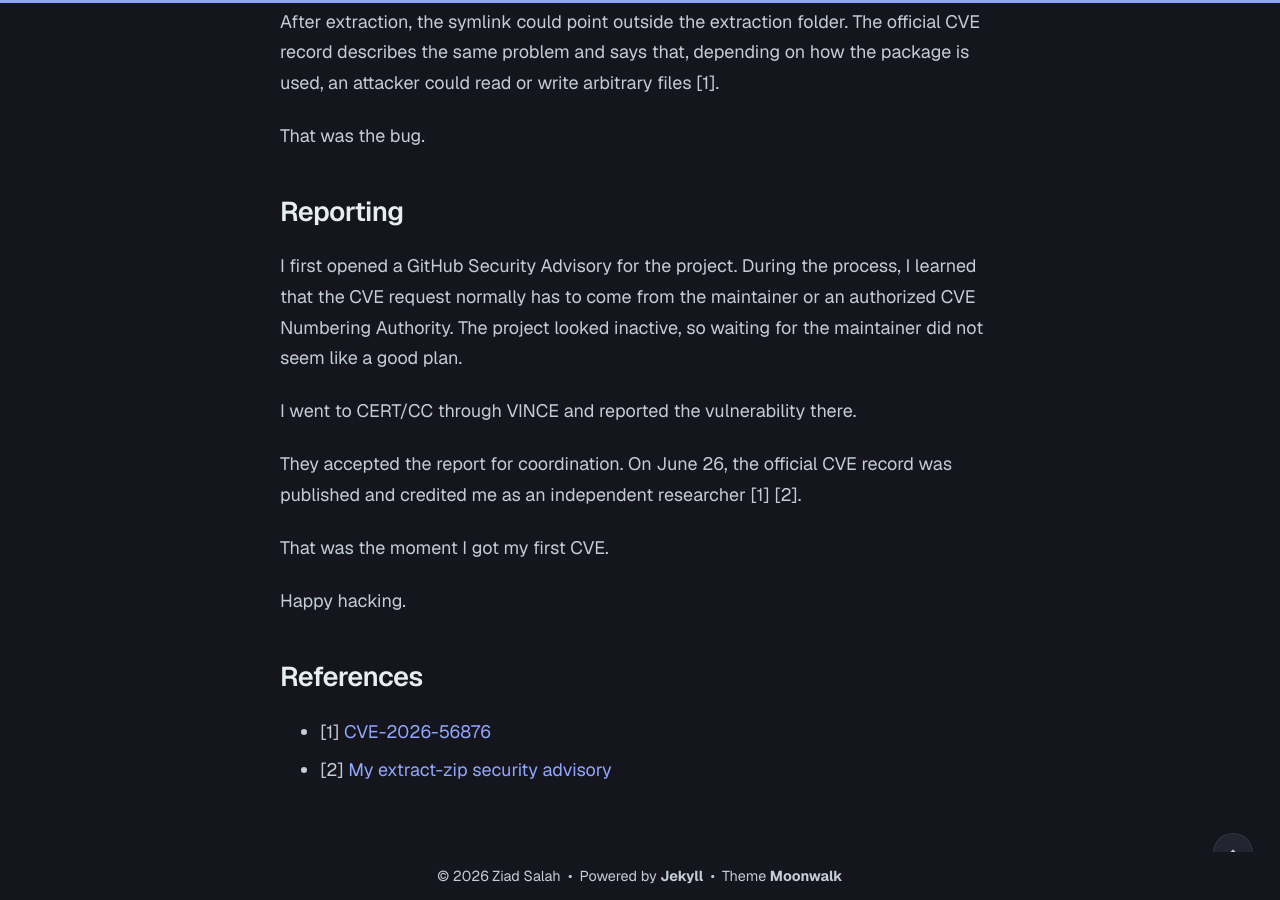
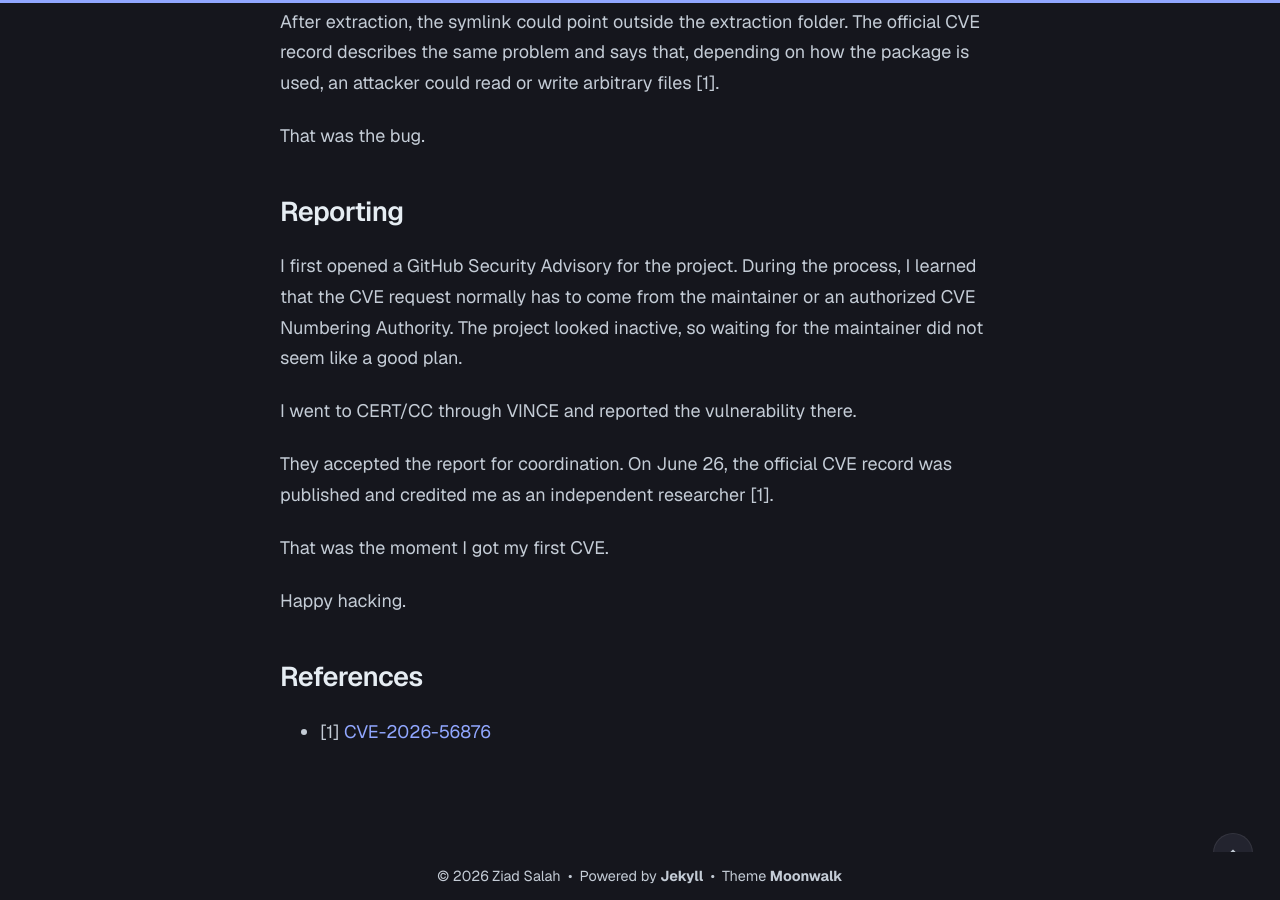
Before and after one commit to ziad626/ziad686-blog, a Jekyll site: the page built from _posts/2026-06-26-my-first-cve-extract-zip.md, in a window 1280 px wide and 900 px high, scrolled down 1890 px. Built offline with Jekyll 4.4.1, drawn with Linux system fonts in a browser that asks for light colours.

Commit message:
Update CVE report details in markdown file
Removed reference to the GitHub security advisory from the CVE report.

```diff
--- a/_posts/2026-06-26-my-first-cve-extract-zip.md
+++ b/_posts/2026-06-26-my-first-cve-extract-zip.md
@@ -65,7 +65,7 @@ I first opened a GitHub Security Advisory for the project. During the process, I
 
 I went to CERT/CC through VINCE and reported the vulnerability there.
 
-They accepted the report for coordination. On June 26, the official CVE record was published and credited me as an independent researcher [1] [2].
+They accepted the report for coordination. On June 26, the official CVE record was published and credited me as an independent researcher [1].
 
 That was the moment I got my first CVE.
 
@@ -74,4 +74,3 @@ Happy hacking.
 ## References
 
 - [1] [CVE-2026-56876](https://www.cve.org/CVERecord?id=CVE-2026-56876)
-- [2] [My extract-zip security advisory](https://github.com/ziad626/extract-zip-security-research/security/advisories/GHSA-x7jf-2287-qcpf)
```
